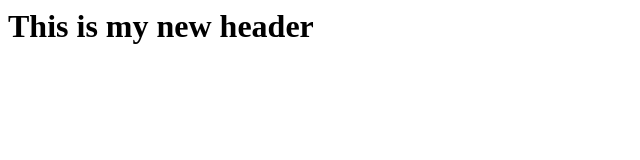
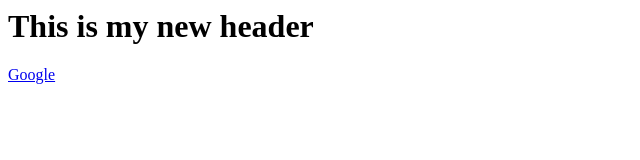
Before and after one commit to 125354moh/branch-local-remote, a plain HTML site: page index.html in a window 1280 px wide. Shown: the full height of the page, 0-640 px from the left. Drawn offline with Linux system fonts and the light colour scheme.

Commit message:
Fixes link, closes #3

```diff
--- a/index.html
+++ b/index.html
@@ -1 +1,2 @@
 <h1>This is my new header</h1>
+<p><a href="google.com">Google</a></p>
```
